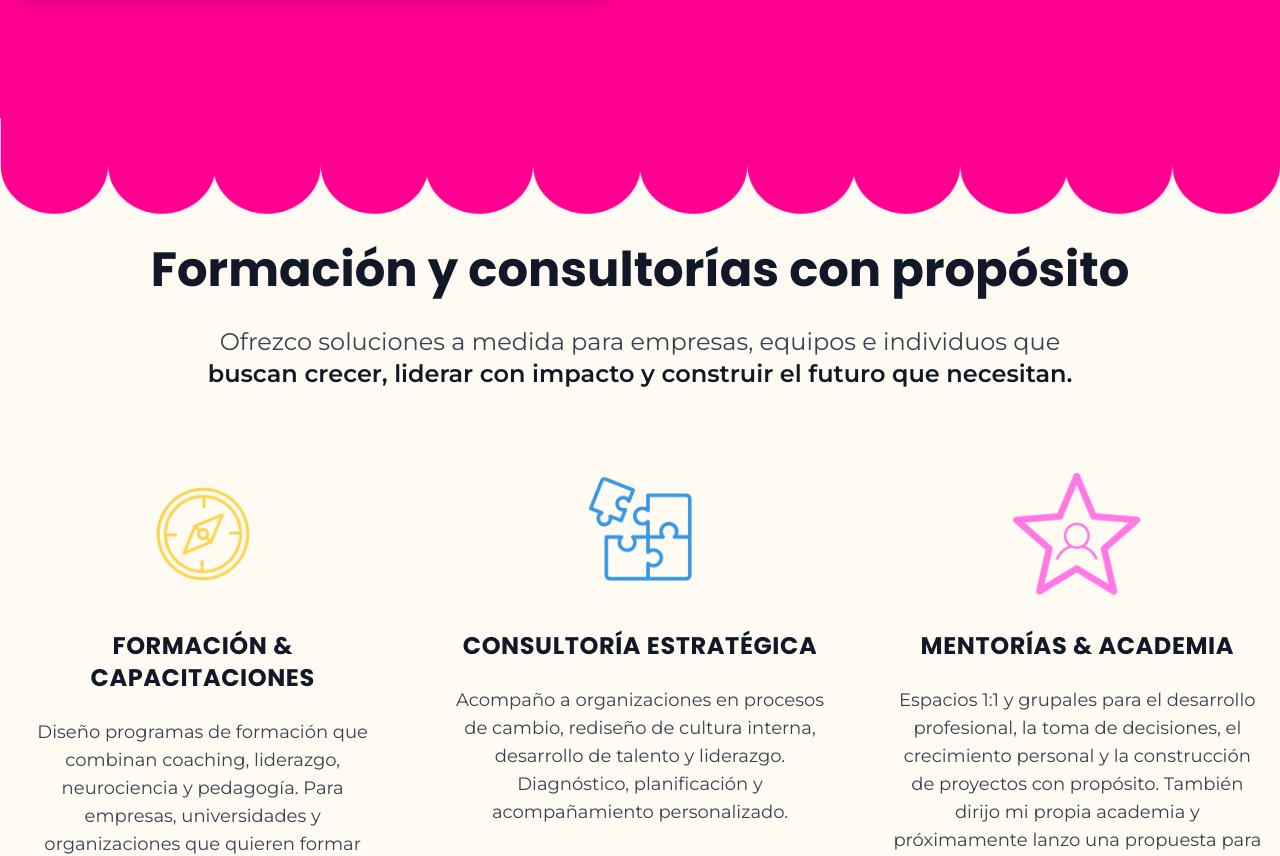
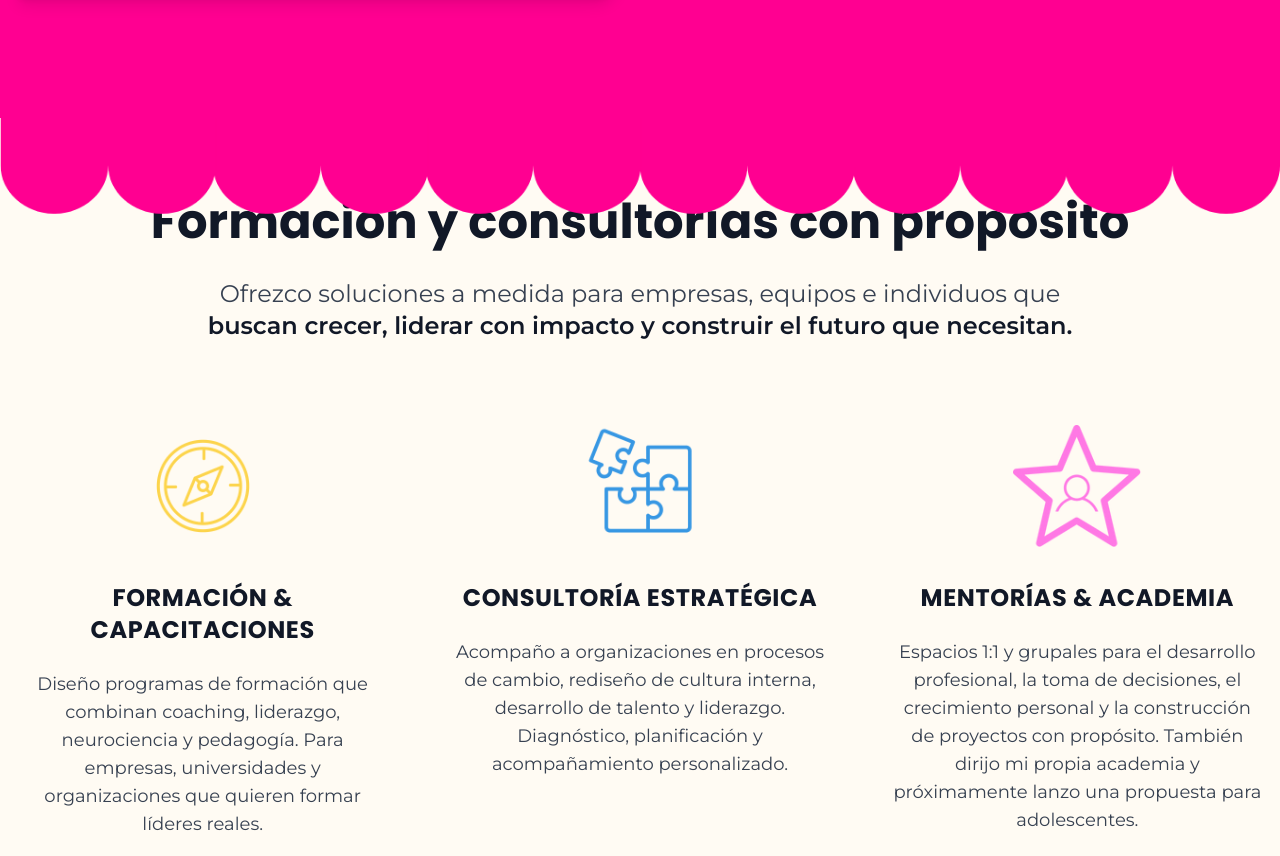
Before and after one commit to EapRules/Rosana_LandingPage, a React (Vite) app: page / in a window 1280 px wide. Shown: the part 1370-2226 px from the top of the page. Built offline with nearby package versions, Linux system fonts and the light colour scheme; a web font is replaced by a local one.

Commit message:
Updated ServicesSection.tsx

```diff
--- a/src/components/ServicesSection.tsx
+++ b/src/components/ServicesSection.tsx
@@ -2,7 +2,7 @@ import { Card, CardContent } from "@/components/ui/card";
 
 export const ServicesSection = () => {
   return (
-    <section className="py-20 sm:py-20 lg:py-32 bg-brand-fondo">
+    <section className="py-16 sm:py-20 lg:py-38 bg-brand-fondo">
       <div className="container mx-auto px-4">
         <div className="text-center mb-12 sm:mb-16 lg:mb-20">
           <h2 className="text-3xl sm:text-4xl lg:text-5xl font-poppins font-bold text-gray-900 mb-6 sm:mb-8">
```
